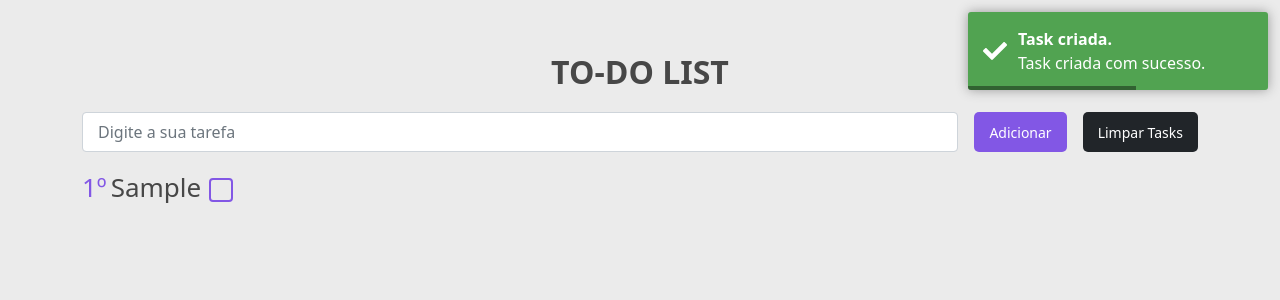
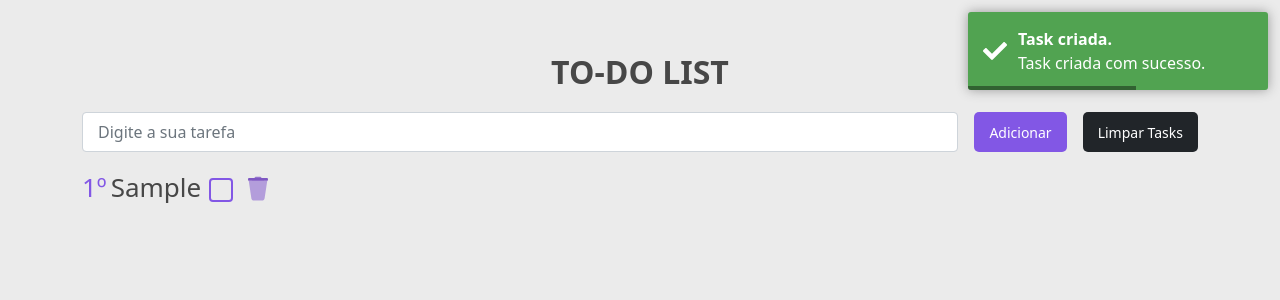
Before and after one commit to lucasnazzy/Angular-TO-DO-LIST, an Angular app: page / in a window 1280 px wide. Both pictures are taken after typing "Sample" into the empty fields and a click on the button "Adicionar". Shown: the top 300 px of the page. Built offline with nearby package versions, Linux system fonts and the light colour scheme.

Commit message:
estruturas principais

```diff
--- a/src/app/pages/main/main.component.html
+++ b/src/app/pages/main/main.component.html
@@ -38,6 +38,11 @@
             />
             <span class="checkbox-symbol"></span>
           </label>
+          <img
+            class="icon"
+            src="assets/svgs/remove.svg"
+            (click)="removeTask(task)"
+          />
         </div>
       </div>
     </div>
--- a/src/app/pages/main/main.component.scss
+++ b/src/app/pages/main/main.component.scss
@@ -134,3 +134,8 @@
   font-weight: bold;
   top: 1px;
 }
+
+.icon {
+  width: 30px;
+  cursor: pointer;
+}
--- a/src/app/pages/main/main.component.ts
+++ b/src/app/pages/main/main.component.ts
@@ -39,6 +39,13 @@ export class MainComponent implements OnInit {
   }
 
   onTaskCompleted(task: TTask) {
-    this.toastr.success(`Tarefa ${task.id} concluída com sucesso. `);
+    this.toastr.success(`Task ${task.id} concluída com sucesso. `);
+  }
+
+  removeTask(task: TTask) {
+    let indexToRemove = this.tasks.findIndex((item) => item.id === task.id);
+    this.tasks.splice(indexToRemove, 1);
+
+    this.toastr.success(`Task ${task.id} removida com sucesso. `);
   }
 }
```
Also changed, not shown: src/assets/svgs/remove.svg (added).
